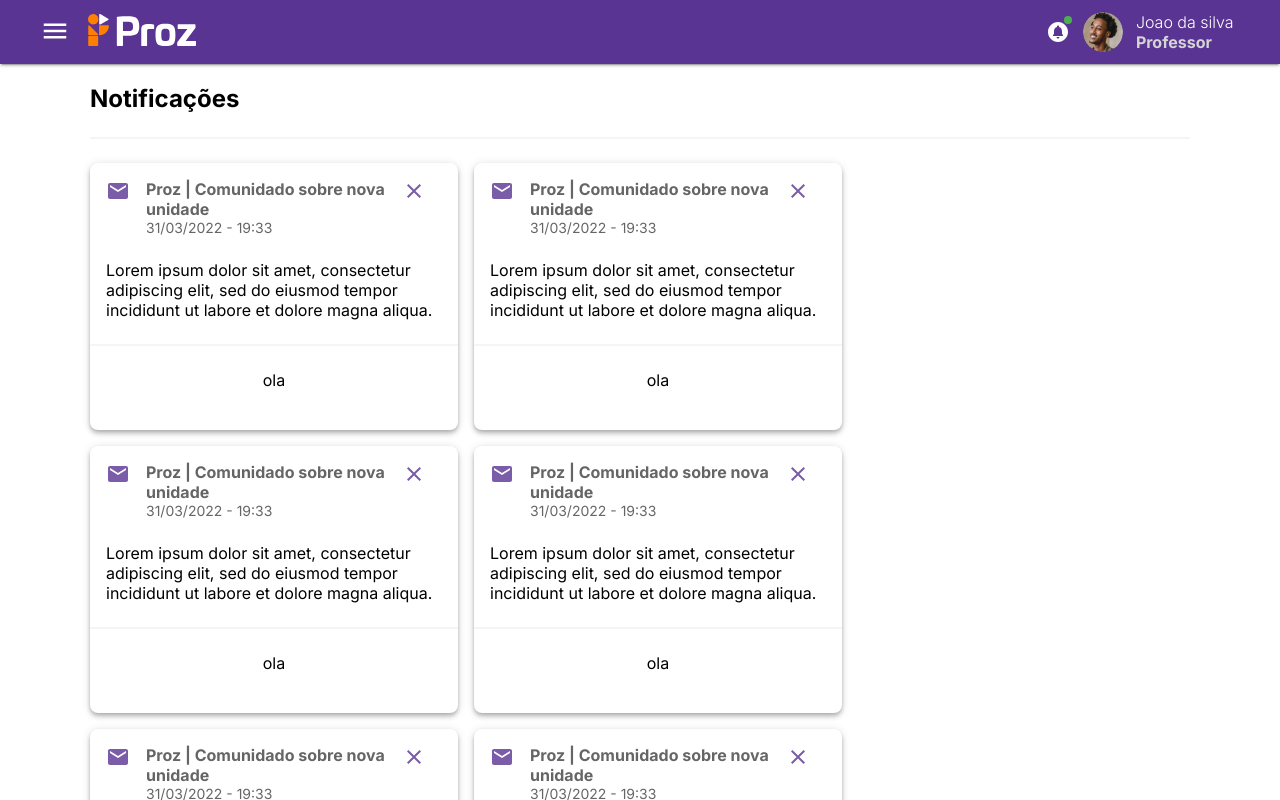
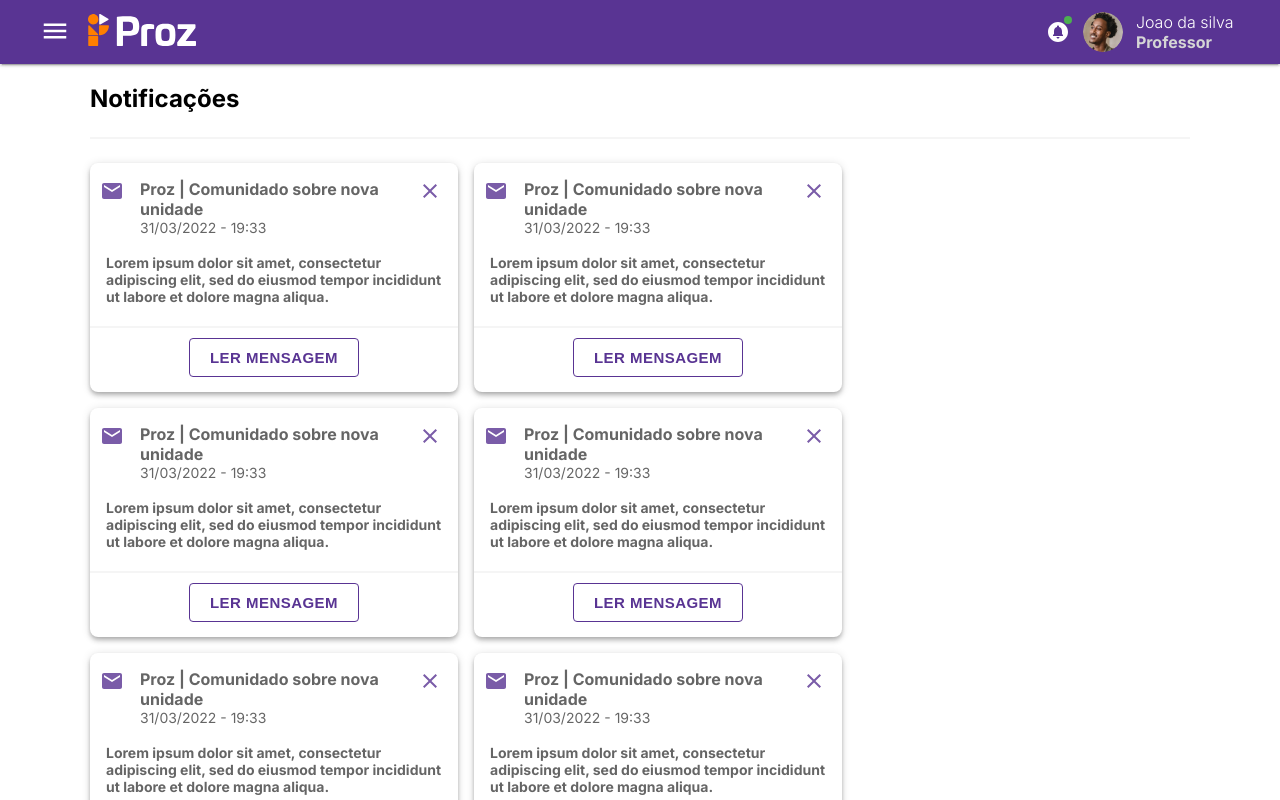
Before and after one commit to Luizfelippepucca/Proz, a Next.js app: page / in a window 1280 px wide. Shown: the top 800 px of the page. Built offline with nearby package versions, Linux system fonts and the light colour scheme.

Commit message:
create animation card

```diff
--- /dev/null
+++ b/app/components/Button/index.tsx
@@ -0,0 +1,14 @@
+import "./styles.css";
+
+interface ButtonProps {
+  click: () => void;
+}
+const Button = ({ click }: ButtonProps) => {
+  return (
+    <button className="btn" onClick={click}>
+      Ler mensagem
+    </button>
+  );
+};
+
+export default Button;
--- /dev/null
+++ b/app/components/Button/styles.css
@@ -0,0 +1,14 @@
+.btn {
+  border: 1px solid var(--bg-primary);
+  outline: none;
+  padding: 10px 20px;
+  text-align: center;
+  background-color: var(--color-primary);
+  border-radius: 4px;
+  text-transform: uppercase;
+  cursor: pointer;
+  font-size: 15px;
+  font-weight: 600;
+  color: var(--bg-primary);
+  letter-spacing: 0.46px;
+}
--- a/app/components/Card/index.tsx
+++ b/app/components/Card/index.tsx
@@ -1,8 +1,16 @@
+"use client";
 import "./styles.css";
 import Image from "next/image";
 import IconMail from "../../assets/Email.svg";
 import IconClose from "../../assets/Close.svg";
+import Button from "../Button";
+import { useState } from "react";
 const Card = () => {
+  const [open, setOpen] = useState<boolean>(false);
+
+  const handleOpenCard = () => {
+    setOpen(!open);
+  };
   return (
     <div className="wrapperCard">
       <div className="headerCard">
@@ -13,17 +21,23 @@ const Card = () => {
           <p>Proz | Comunidado sobre nova unidade</p>
           <span>31/03/2022 - 19:33</span>
         </div>
-        <div style={{ width: 40 }}>
+        <div style={{ width: 30 }}>
           <Image src={IconClose} alt="excluir mensagem" />
         </div>
       </div>
-      <div className="bodyCard">
+      <div className={!open ? "bodyCard" : "bodyCardOpened "}>
+        <p>
+          Lorem ipsum dolor sit amet, consectetur adipiscing elit, sed do
+          eiusmod tempor incididunt ut labore et dolore magna aliqua.
+        </p>
         <p>
           Lorem ipsum dolor sit amet, consectetur adipiscing elit, sed do
           eiusmod tempor incididunt ut labore et dolore magna aliqua.
         </p>
       </div>
-      <div className="footerCard">ola</div>
+      <div className="footerCard">
+        <Button click={handleOpenCard} />
+      </div>
     </div>
   );
 };
--- a/app/components/Card/styles.css
+++ b/app/components/Card/styles.css
@@ -1,6 +1,6 @@
 .wrapperCard {
   width: 368px;
-  height: 267px;
+  height: auto;
   background-color: var(--color-primary);
   padding: 16px 0px;
   display: flex;
@@ -15,8 +15,8 @@
   width: 100%;
   display: flex;
   align-items: flex-start;
-  justify-content: space-evenly;
-  padding: 0px 16px;
+  justify-content: space-between;
+  padding: 0px 10px;
 }
 
 .wrapperTitleMessage {
@@ -36,18 +36,58 @@
   opacity: 60%;
   font-weight: 400;
 }
+@keyframes expand {
+  from {
+    height: 80px;
+  }
+
+  to {
+    height: 250px;
+  }
+}
+
+@keyframes notExpand {
+  from {
+    height: 250px;
+  }
+
+  to {
+    height: 80px;
+  }
+}
 
 .bodyCard {
   width: 100%;
   padding: 10px 16px;
+  height: 80px;
+  overflow: hidden;
+  animation: notExpand 0.5s ease;
+}
+
+.bodyCardOpened {
+  width: 100%;
+  padding: 10px 16px;
+  height: 250px;
+  animation: expand 1s ease;
+}
+.bodyCard p,
+.bodyCardOpened p {
+  font-size: 14px;
+  color: var(--color-tertiary);
+  opacity: 60%;
+  font-weight: 700;
+  text-align: left;
+  margin-top: 8px;
 }
 
 .footerCard {
   width: 100%;
-  height: 70px;
-  padding: 0px 10px;
+  height: 50px;
+  min-height: 50px;
+  padding-top: 10px;
   border-top: 2px solid var(--color-divider);
   display: flex;
   align-items: center;
   justify-content: center;
+  margin-top: 10px;
 }
```
